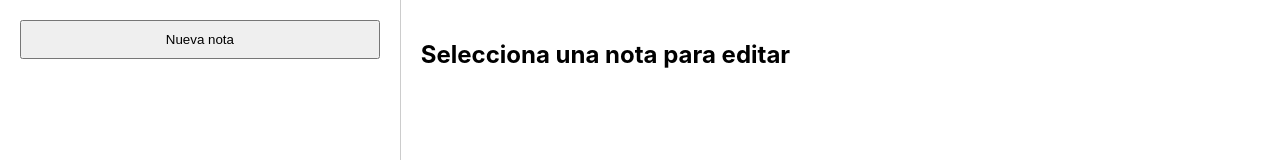
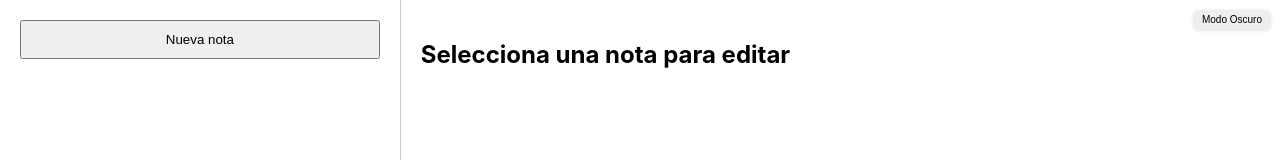
Before and after one commit to haleas03/Notes, a React (Create React App) app: page / in a window 1280 px wide. Shown: the top 160 px of the page. Built offline with nearby package versions, Linux system fonts and the light colour scheme.

Commit message:
feat: implementation of dark mode via button and adjustment of its size

```diff
--- a/src/App.jsx
+++ b/src/App.jsx
@@ -5,6 +5,15 @@ import { useState, useEffect } from "react";
 export default function App() {
   const [notes, setNotes] = useState([]);
   const [selectedNoteId, setSelectedNoteId] = useState(null);
+
+  const [darkMode, setDarkMode] = useState(() => {
+    return localStorage.getItem("darkMode") === "true";
+  });
+
+  useEffect(() => {
+    localStorage.setItem("darkMode", darkMode);
+    document.body.classList.toggle("dark-mode", darkMode);
+  }, [darkMode]);
 
   useEffect(() => {
     const saved = localStorage.getItem("notes");
@@ -49,7 +58,28 @@ export default function App() {
   const selectedNote = notes.find((n) => n.id === selectedNoteId) || null;
 
   return (
-    <div style={{ display: "flex", height: "100vh" }}>
+    <div style={{ display: "flex", height: "100vh", position: "relative" }}>
+
+      <button
+        onClick={() => setDarkMode(!darkMode)}
+        style={{
+          position: "absolute",
+          top: 10,
+          right: 10,
+          padding: "4px 8px",
+          fontSize: 10,
+          borderRadius: 5,
+          cursor: "pointer",
+          border: "none",
+          background: darkMode ? "#222" : "#eee",
+          color: darkMode ? "#fff" : "#000",
+          transition: "0.25s",
+          boxShadow: "0 1px 4px rgba(0,0,0,0.15)"
+        }}
+      >
+        {darkMode ? "Modo Claro" : "Modo Oscuro"}
+      </button>
+
       <NotesList
         notes={notes}
         onSelect={setSelectedNoteId}
--- a/src/index.css
+++ b/src/index.css
@@ -33,3 +33,26 @@ code {
   background: #fff7a1 !important;
   box-shadow: 0px 4px 12px rgba(0,0,0,0.12);
 }
+
+body.dark-mode {
+  background: #1e1e1e;
+  color: #ffffff;
+  transition: background 0.3s ease, color 0.3s ease;
+}
+
+body.dark-mode .note-item {
+  background: #2b2b2b !important;
+  border-color: #444 !important;
+  color: #fff;
+}
+
+body.dark-mode .note-item.selected {
+  background: #3a3a3a !important;
+  box-shadow: 0px 4px 12px rgba(255,255,255,0.1);
+}
+
+body.dark-mode button {
+  background: #333 !important;
+  color: #fff !important;
+  border-color: #555 !important;
+}
```
